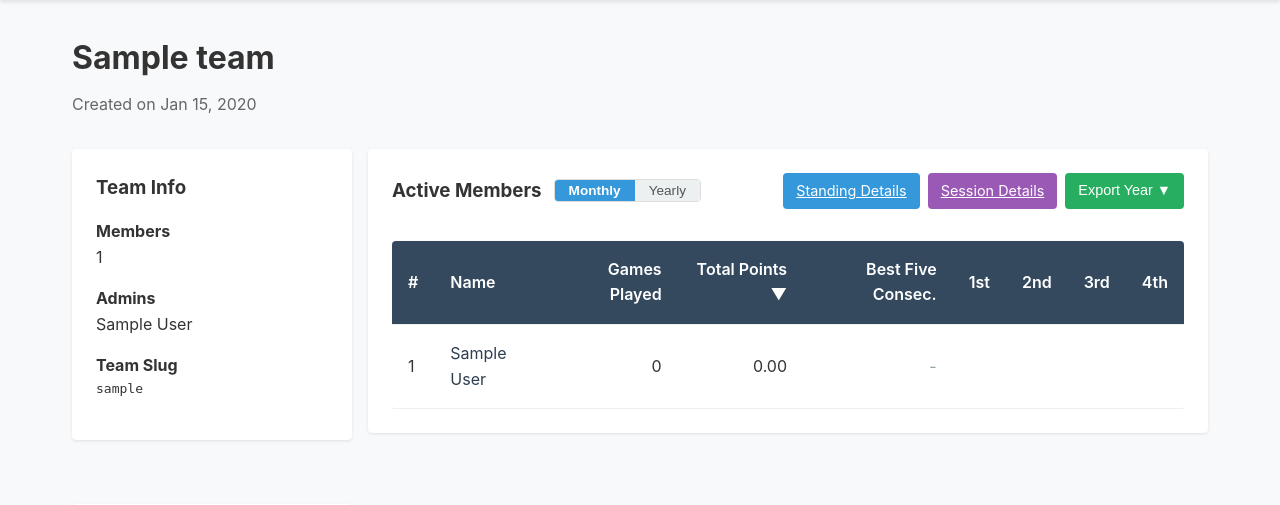
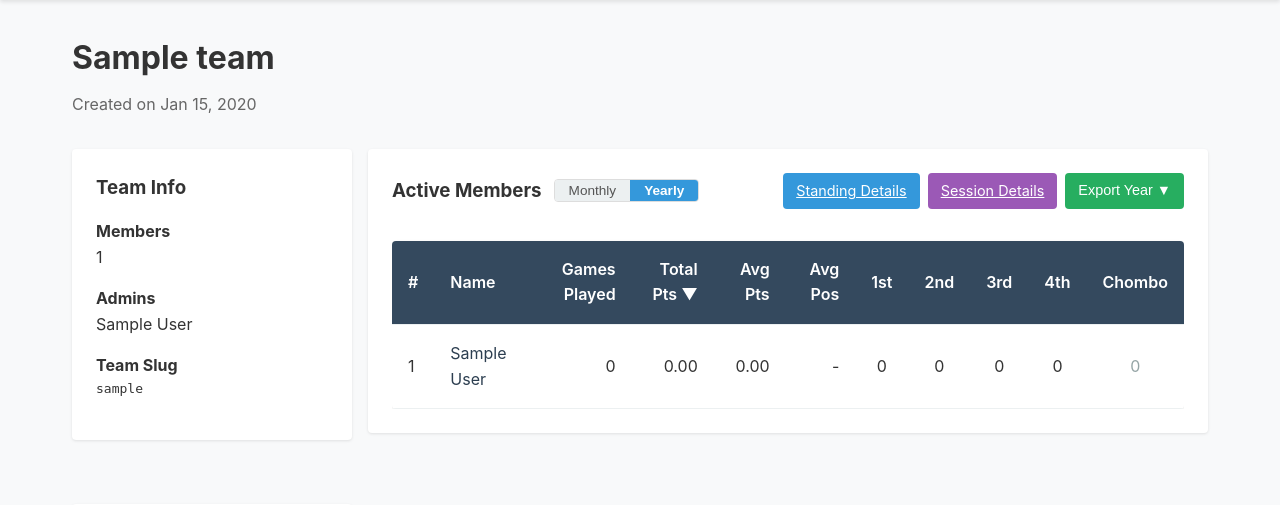
Before and after one commit to yuriko-aya/janki, a Django app: a page that uses templates/teams/team_detail.html in a window 1280 px wide. Shown: the part 70-575 px from the top of the page. Run offline with Django 5.2, Linux system fonts and the light colour scheme; tables that the repository leaves empty hold one stand-in row (values such as "Sample post").

Commit message:
Change default team details to yearly

```diff
--- a/templates/teams/team_detail.html
+++ b/templates/teams/team_detail.html
@@ -78,8 +78,8 @@
                 <div style="display: flex; align-items: center; gap: 0.75rem; flex-wrap: wrap;">
                     <h3 style="margin: 0;">Active Members</h3>
                     <div style="display: flex; border-radius: 4px; overflow: hidden; border: 1px solid #ddd;">
-                        <button id="btn-monthly" style="padding: 3px 14px; font-size: 0.85rem; cursor: pointer; background-color: #3498db; color: white; border: none; font-weight: bold;">Monthly</button>
-                        <button id="btn-yearly" style="padding: 3px 14px; font-size: 0.85rem; cursor: pointer; background-color: #ecf0f1; color: #555; border: none;">Yearly</button>
+                        <button id="btn-monthly" style="padding: 3px 14px; font-size: 0.85rem; cursor: pointer; background-color: #ecf0f1; color: #555; border: none;">Monthly</button>
+                        <button id="btn-yearly" style="padding: 3px 14px; font-size: 0.85rem; cursor: pointer; background-color: #3498db; color: white; border: none; font-weight: bold;">Yearly</button>
                     </div>
                 </div>
                 <div class="standings-actions">
@@ -112,7 +112,7 @@
                 </div>
             </div>
             <!-- Monthly Standings -->
-            <div id="standings-monthly">
+            <div id="standings-monthly" style="display: none;">
             {% if monthly_standings %}
                 <div class="table-responsive">
                 <table id="standingsTableMonthly" style="margin-top: 1rem;">
@@ -184,7 +184,7 @@
             </div>
 
             <!-- Yearly Standings -->
-            <div id="standings-yearly" style="display: none;">
+            <div id="standings-yearly">
             {% if standings %}
                 <div class="table-responsive">
                 <table id="standingsTableYearly" style="margin-top: 1rem;">
```
